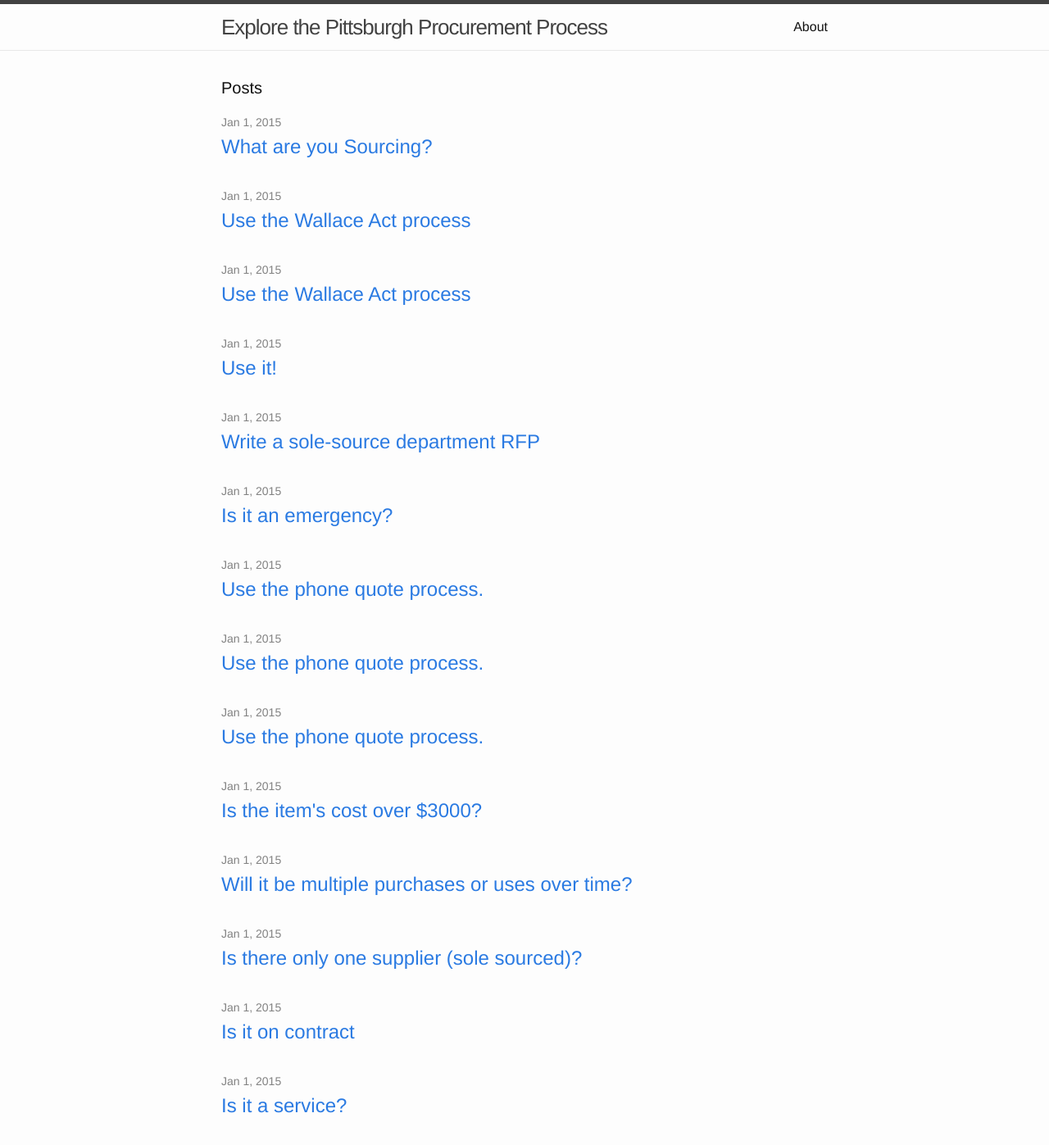
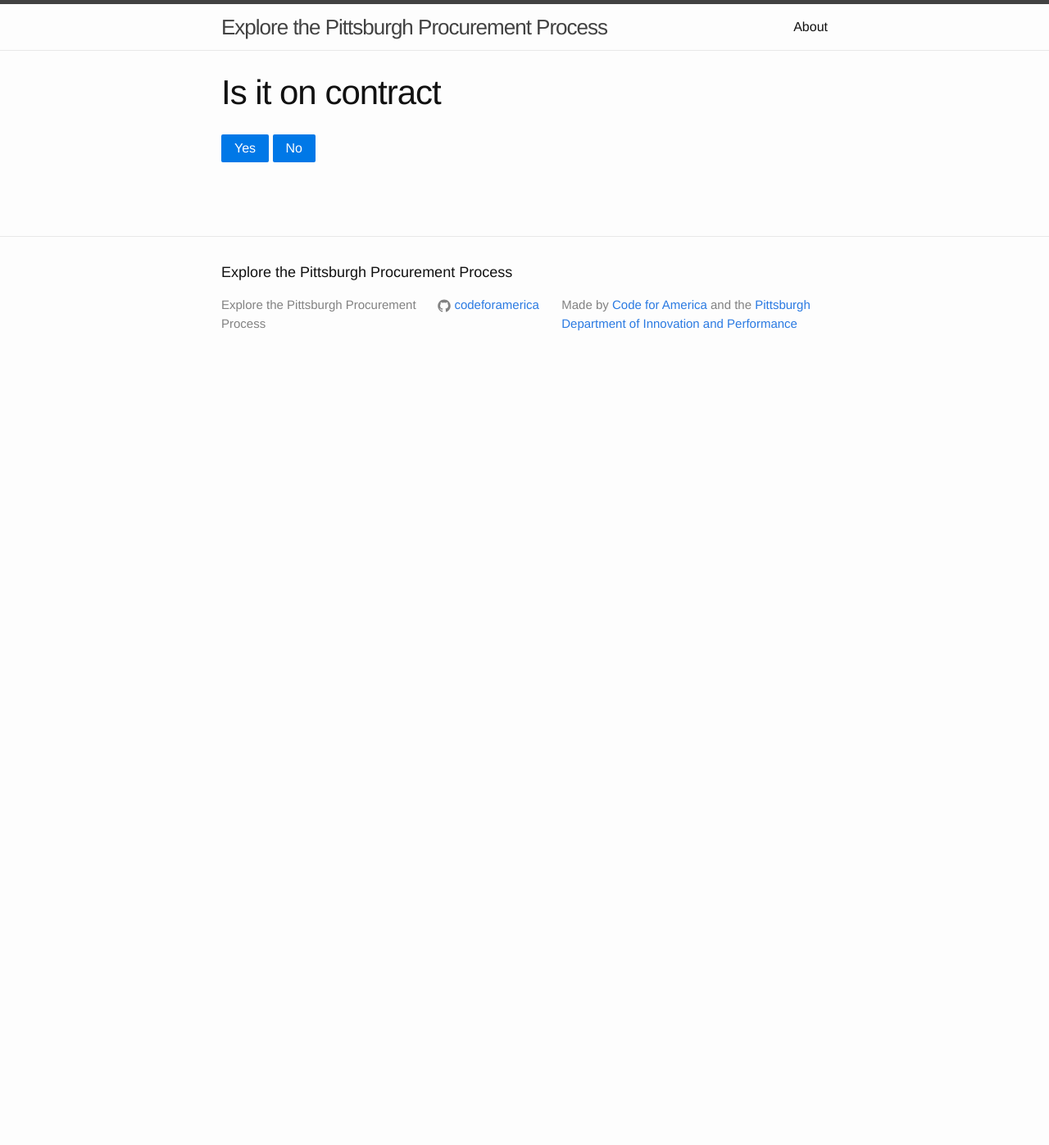
Before and after one commit to codeforamerica/pittsburgh-procurement-explorer, a Jekyll site: the page built from index.html, in a window 1280 px wide and 1400 px high. Shown: the top 1397 px of the window at 82% size. Built offline with Jekyll 4.4.1, drawn with Linux system fonts in a browser that asks for light colours; some of the changed text lies outside the part shown.

Commit message:
touched up about page, changed index page to start new exploration

```diff
--- a/_includes/header.html
+++ b/_includes/header.html
@@ -15,8 +15,8 @@
 
       <div class="trigger">
         {% for page in site.pages %}
-          {% if page.title %}
-          <a class="page-link" href="{{ page.url | prepend: site.baseurl }}">{{ page.title }}</a>
+          {% if page.title and page.url != '/' %}
+          <a class="page-link" href="{{ page.url | prepend: site.baseurl }}">{% if page.display_title %}{{page.display_title }}{% else %}{{ page.title }}{% endif %}</a>
           {% endif %}
         {% endfor %}
       </div>
--- a/_layouts/question.html
+++ b/_layouts/question.html
@@ -18,7 +18,7 @@ layout: default
     {{ content }}
 
     {% for prev in page.origin %}
-      <p>Go back: <a href="/{{ prev.url }}">{{ prev.text }}</a></p>
+      <p>Go back: <a href="/{{ prev.url }}">{{ prev.text }}</a>, or go to <a href="/">the beginning</a>.</p>
     {% endfor %}
 
   </div>
--- a/about.md
+++ b/about.md
@@ -4,8 +4,6 @@ title: About
 permalink: /about/
 ---
 
-This is the base Jekyll theme. You can find out more info about customizing your Jekyll theme, as well as basic Jekyll usage documentation at [jekyllrb.com](http://jekyllrb.com/)
+This is a click-through explorer of the different procurement processes available to civil servants in the City of Pittsburgh. Starting with a question of whether or not your item is on contract, you click through until you figure out which process you are supposed to use for filing a bid.
 
-You can find the source code for the Jekyll new theme at: [github.com/jglovier/jekyll-new](https://github.com/jglovier/jekyll-new)
-
-You can find the source code for Jekyll at [github.com/jekyll/jekyll](https://github.com/jekyll/jekyll)
+A tree visualization of these processes is also in development, and a link will be made available here when it is finished.
--- a/index.html
+++ b/index.html
@@ -1,23 +1,12 @@
 ---
-layout: default
+layout: question
+title: "Is it on contract"
+display_title: "Explore"
+buttons:
+  -
+    text: "Yes"
+    url: use-it
+  -
+    text: "No"
+    url: what-are-you-sourcing
 ---
-
-<div class="home">
-
-  <h1 class="page-heading">Posts</h1>
-
-  <ul class="post-list">
-    {% for post in site.posts %}
-      <li>
-        <span class="post-meta">{{ post.date | date: "%b %-d, %Y" }}</span>
-
-        <h2>
-          <a class="post-link" href="{{ post.url | prepend: site.baseurl }}">{{ post.title }}</a>
-        </h2>
-      </li>
-    {% endfor %}
-  </ul>
-
-  <p class="rss-subscribe">subscribe <a href="{{ "/feed.xml" | prepend: site.baseurl }}">via RSS</a></p>
-
-</div>
```
